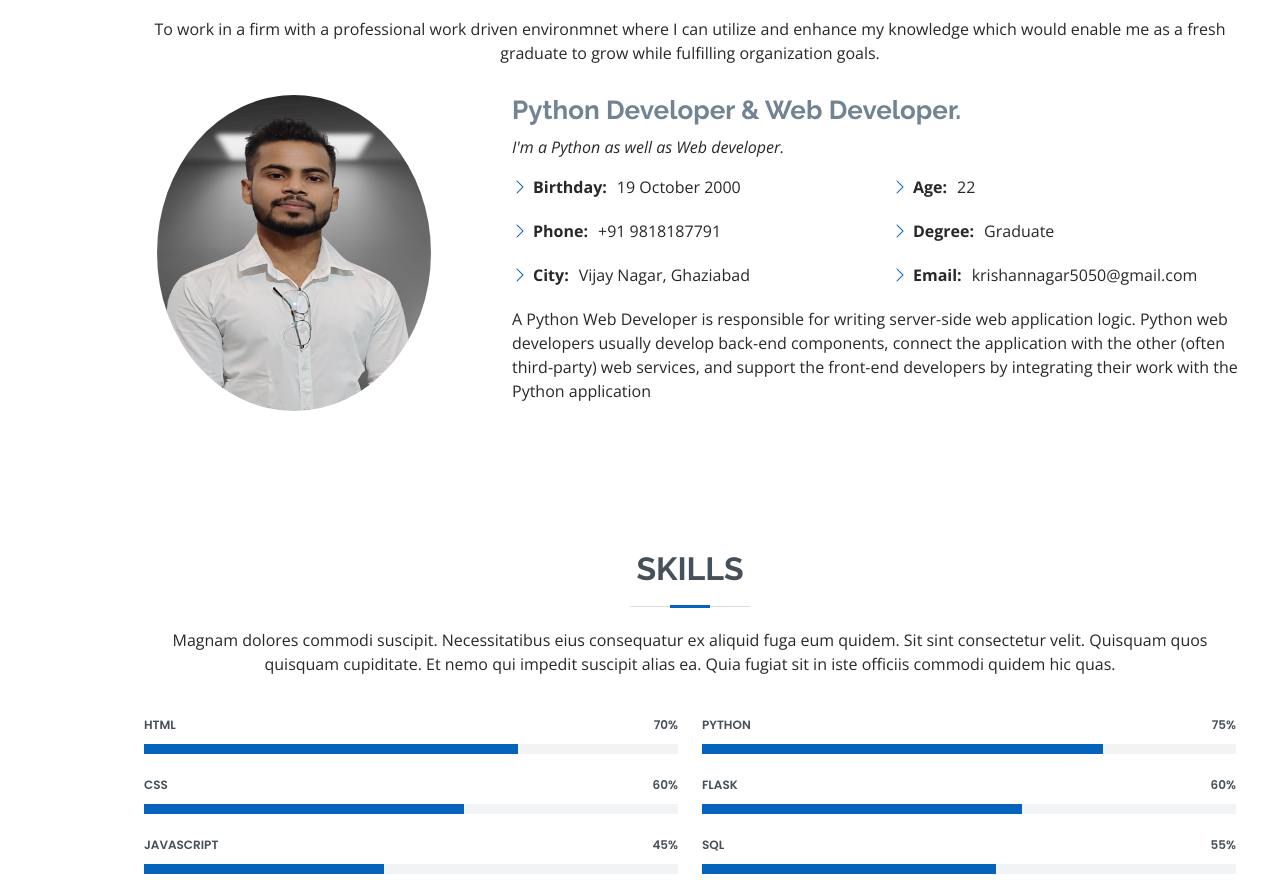
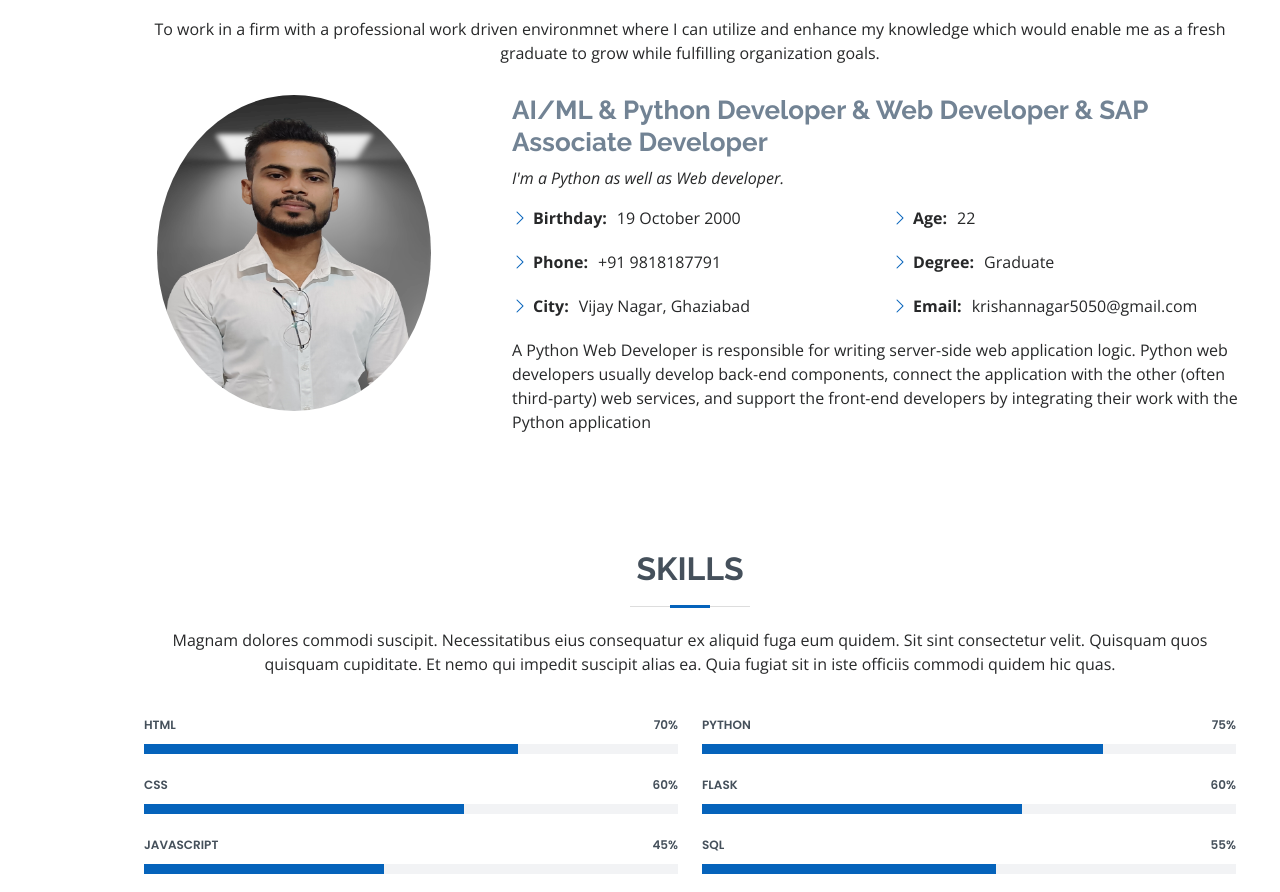
Before and after one commit to KrishanChhokar/Portfolio, a plain HTML site: page index.html in a window 1280 px wide. Shown: the part 921-1813 px from the top of the page. Drawn offline with nearby package versions, Linux system fonts and the light colour scheme.

Commit message:
Update index.html

```diff
--- a/index.html
+++ b/index.html
@@ -90,7 +90,7 @@
             <img src="assets/img/profile-img.jpg" class="img-fluid" alt="">
           </div>
           <div class="col-lg-8 pt-4 pt-lg-0 content">
-            <h3>Python Developer &amp; Web Developer.</h3>
+            <h3>AI/ML & Python Developer &amp; Web Developer &amp; SAP Associate Developer</h3>
             <p class="fst-italic">
               I'm a Python as well as Web developer.
             </p>
```
